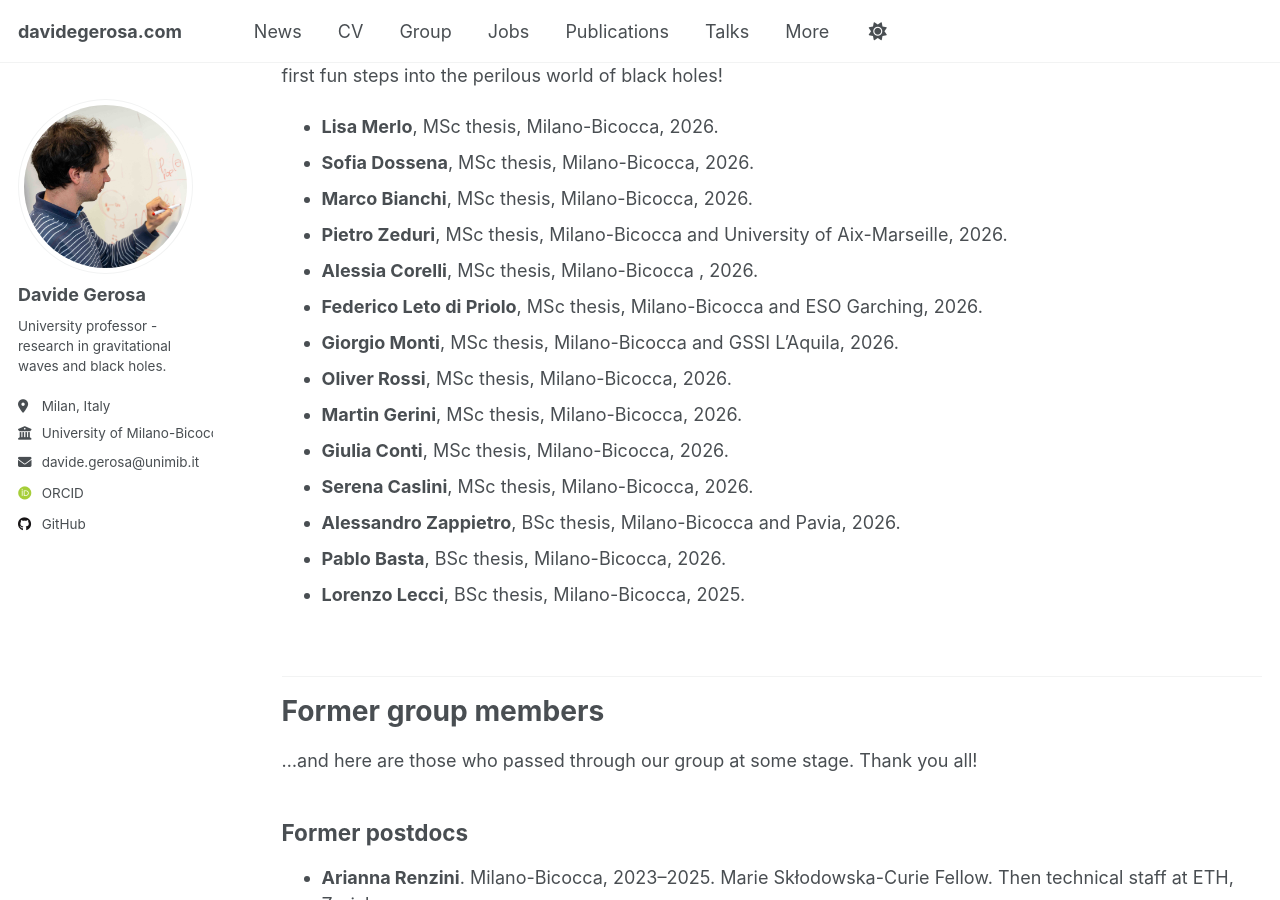
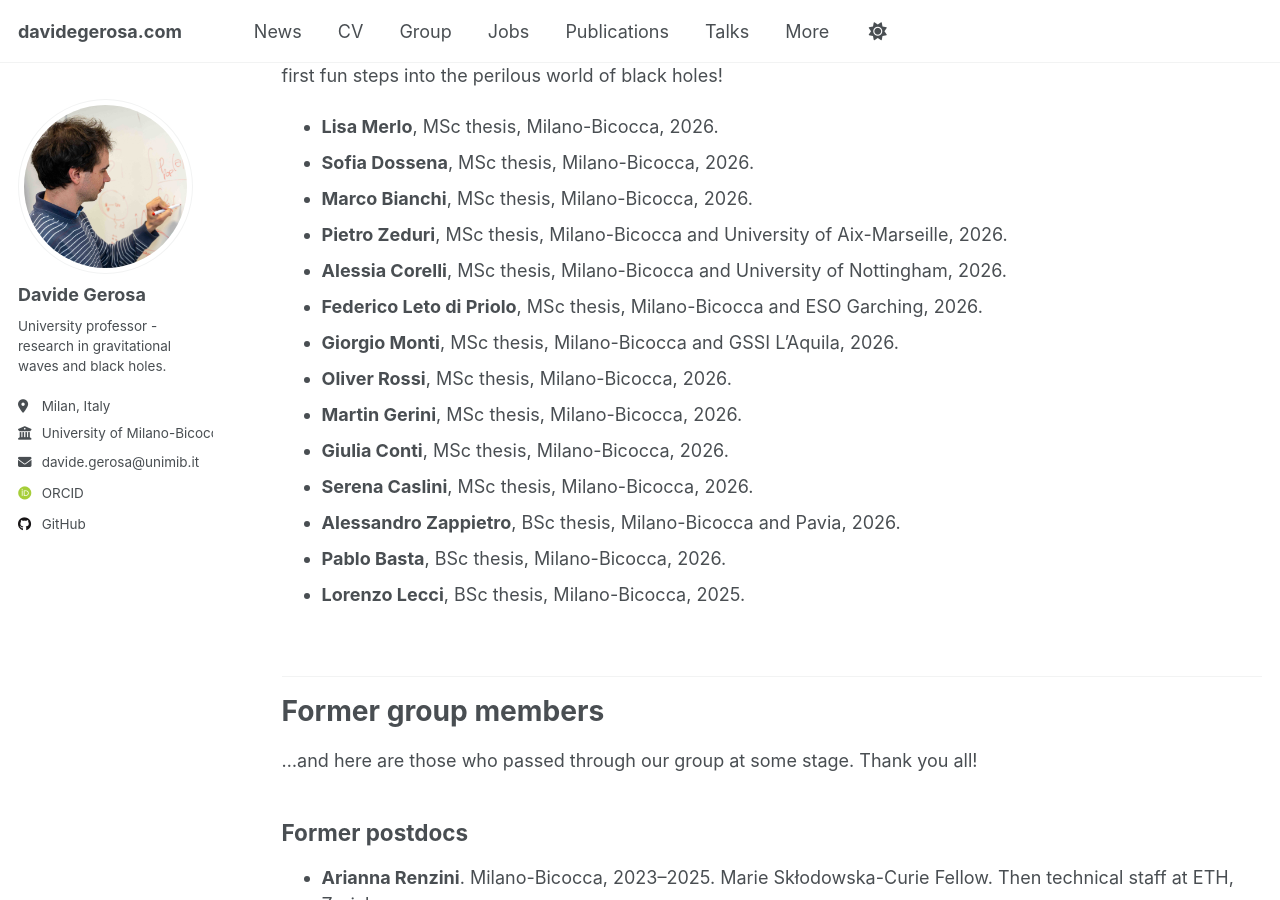
Before and after one commit to dgerosa/website, a Jekyll site: the page built from _pages/group.md, in a window 1280 px wide and 900 px high, scrolled down 3650 px. Built offline with Jekyll 4.4.1, drawn with Linux system fonts in a browser that asks for light colours; some web fonts are replaced; some of the changed text lies outside the part shown.

Commit message:
Website update from workflow

```diff
--- a/_pages/_group.md
+++ b/_pages/_group.md
@@ -145,7 +145,7 @@ Here are the amazing students who are currently completing research projects wit
 - **Sofia Dossena**, MSc thesis, Milano-Bicocca, 2026.
 - **Marco Bianchi**, MSc thesis, Milano-Bicocca, 2026.
 - **Pietro Zeduri**, MSc thesis, Milano-Bicocca and University of Aix-Marseille, 2026.
-- **Alessia Corelli**, MSc thesis, Milano-Bicocca , 2026.
+- **Alessia Corelli**, MSc thesis, Milano-Bicocca and University of Nottingham, 2026.
 - **Federico Leto di Priolo**, MSc thesis, Milano-Bicocca and ESO Garching, 2026.
 - **Giorgio Monti**, MSc thesis, Milano-Bicocca and GSSI L'Aquila, 2026.
 - **Oliver Rossi**, MSc thesis, Milano-Bicocca, 2026.
```
Also changed, not shown: other parts of _pages/_group.md (+1 -1 lines), _pages/_citations.md (+1 -1 lines), _pages/_publications.md (+1 -1 lines), _pages/_talks.md (+1 -1 lines).
